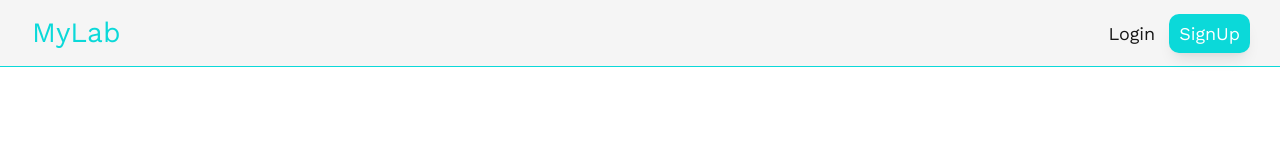
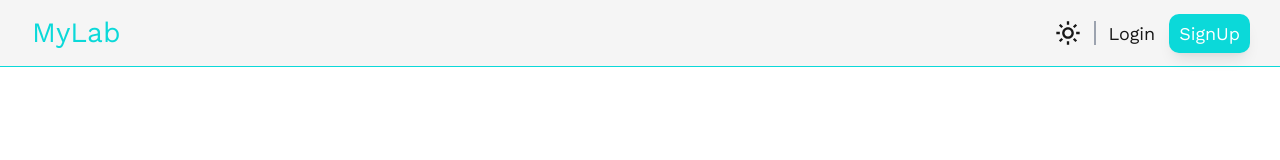
Before and after one commit to EnzoSylvestrin/MyLab, a Next.js app: page / in a window 1280 px wide. Shown: the top 160 px of the page. Built offline with nearby package versions, Linux system fonts and the light colour scheme.

Commit message:
Adicionando toggler de tema ao header

```diff
--- a/src/Components/Header/Header.tsx
+++ b/src/Components/Header/Header.tsx
@@ -1,7 +1,8 @@
-import React from 'react';
+import React, { useState } from 'react';
 
 import { Button } from '../Button/Button';
 import { Link } from '../Link/Link';
+import { Theme } from '../Theme/Theme';
 
 type User = {
   name: string;
@@ -14,14 +15,17 @@ interface HeaderProps {
   onCreateAccount?: () => void;
 }
 
-export const Header = ({ user, onLogin, onLogout, onCreateAccount }: HeaderProps) => (
+export const Header = ({ user, onLogin, onLogout, onCreateAccount }: HeaderProps) => {
+
+  const [theme, setTheme] = useState<'dark' | 'light'>('dark');
+
+  return (
     <header>
       <nav className='w-full py-3 px-8 flex items-center justify-between border-b-[1px] border-b-secondary bg-grayMain dark:bg-blackMain '>
         <Link href='#' size='md' text='MyLab' underlineOnHover={false} title />
-      <div>
-        <ul className='list-none flex gap-2'>
-
-        </ul>
+        <div className='flex items-center justify-center'>
+          <Theme setTheme={setTheme} />
+          <div className='w-[2px] h-6 bg-gray-400 mx-3' />
           <ul className='list-none flex items-center gap-4'>
             <li><Link href="#" text='Login' colored={false} /></li>
             <li><Button text='SignUp' /></li>
@@ -29,4 +33,5 @@ export const Header = ({ user, onLogin, onLogout, onCreateAccount }: HeaderProps
         </div>
       </nav>
     </header>
-);
+  )
+};
--- a/src/Components/Theme/Theme.tsx
+++ b/src/Components/Theme/Theme.tsx
@@ -1,6 +1,7 @@
 import { Dispatch, SetStateAction, useEffect, useState } from "react";
 
-import { BiMoon, BiSun } from "react-icons/bi";
+import { BiSun } from "react-icons/bi";
+import { TbMoonStars } from 'react-icons/tb';
 
 type ThemeProps = {
     setTheme: Dispatch<SetStateAction<"light" | "dark">>;
@@ -21,12 +22,12 @@ export const Theme = ({ setTheme } : ThemeProps) => {
         setdarkMode(theme == null ? true : theme == 'dark' ? true : false);
     }, []);
 
-    const Icon = darkMode ? BiSun : BiMoon;
+    const Icon = darkMode ? BiSun : TbMoonStars;
 
     return (
         <Icon
-            className="text-darkColor text-xxl transition-all duration-300 hover:scale-110 dark:text-lightColor"
-            size={32}
+            className="text-darkColor text-xxl transition-all duration-300 hover:scale-105 dark:text-lightColor"
+            size={28}
             onClick={ToggleMode}
         />
     );
```
Lines whose indentation alone changed are shown as unchanged.
